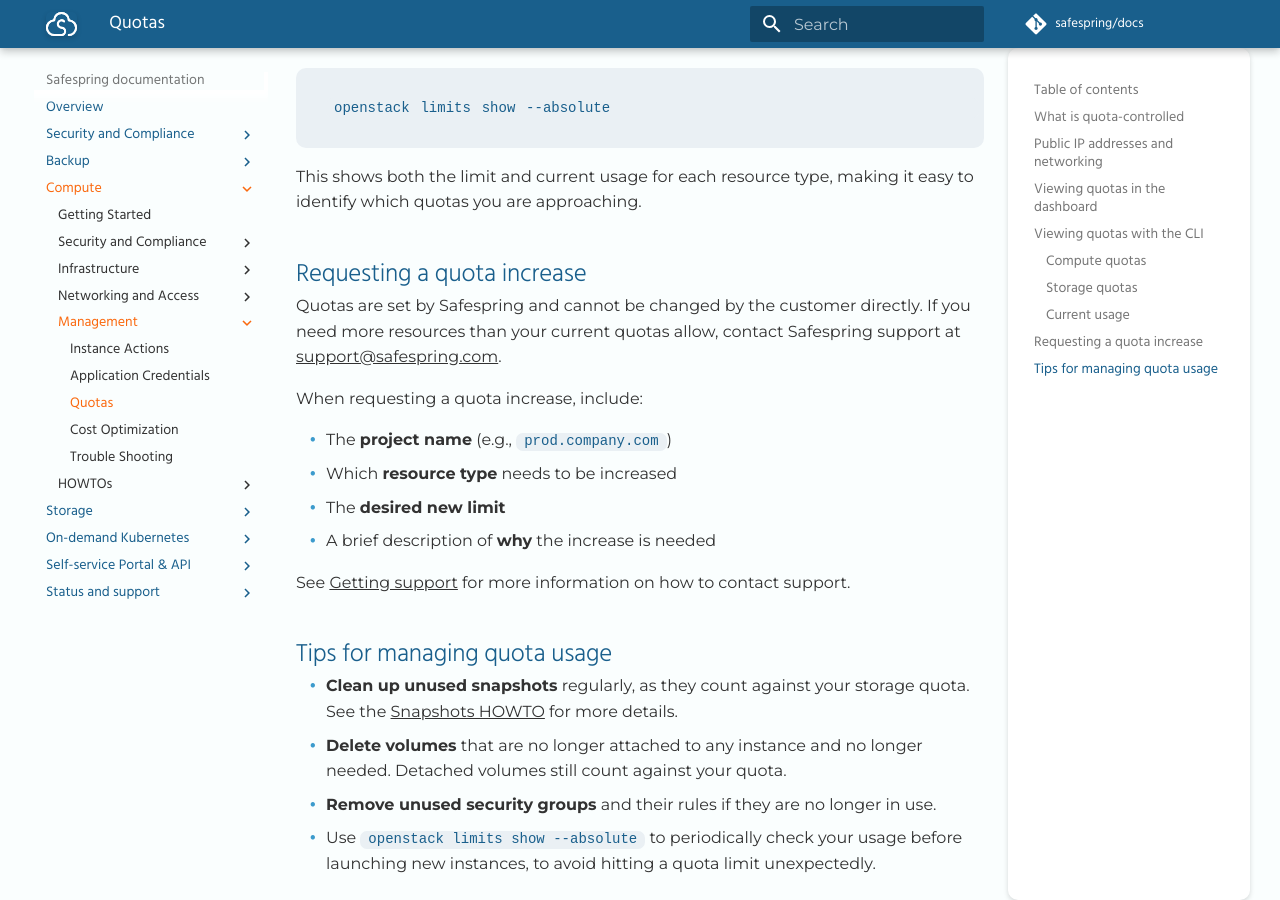
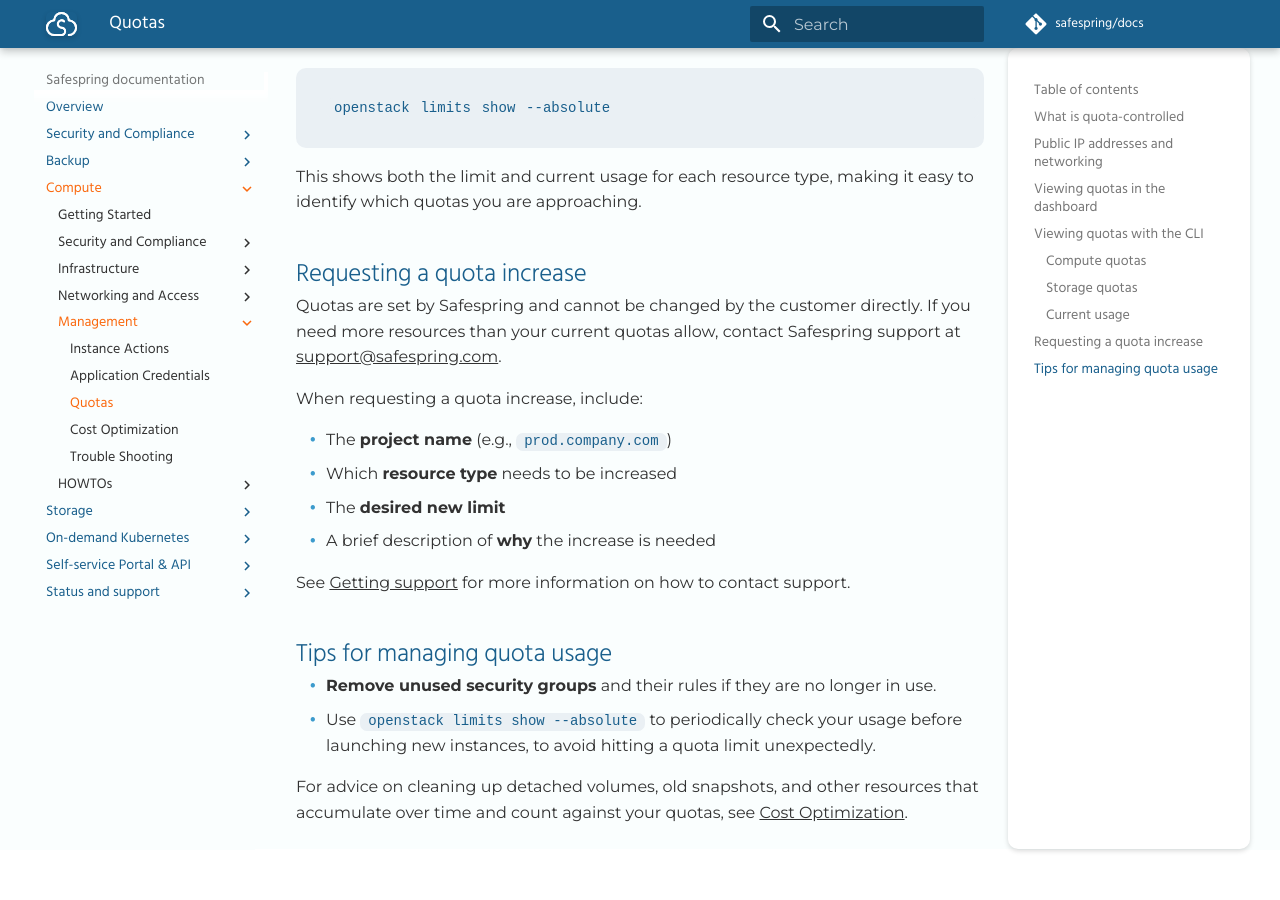
Before and after one commit to safespring/docs, an MkDocs documentation site: the page built from content/compute/quotas.md, in a window 1280 px wide and 900 px high, scrolled down 2087 px. Built offline with MkDocs 1.6.1 and Material for MkDocs 9.7.7, drawn with Linux system fonts in a browser that asks for light colours; some web fonts are replaced; a script that is not in the unit is left out; comment, search, counter and statistics services are not loaded.

Commit message:
Remove duplicate cleanup tips from Quotas, refer to Cost Optimization

```diff
--- a/content/compute/quotas.md
+++ b/content/compute/quotas.md
@@ -79,7 +79,7 @@
 
 ## Tips for managing quota usage
 
-- **Clean up unused snapshots** regularly, as they count against your storage quota. See the [Snapshots HOWTO](howto/snapshotting-instances.md) for more details.
-- **Delete volumes** that are no longer attached to any instance and no longer needed. Detached volumes still count against your quota.
 - **Remove unused security groups** and their rules if they are no longer in use.
 - Use `openstack limits show --absolute` to periodically check your usage before launching new instances, to avoid hitting a quota limit unexpectedly.
+
+For advice on cleaning up detached volumes, old snapshots, and other resources that accumulate over time and count against your quotas, see [Cost Optimization](cost-optimization.md#clean-up-unused-resources).
```
